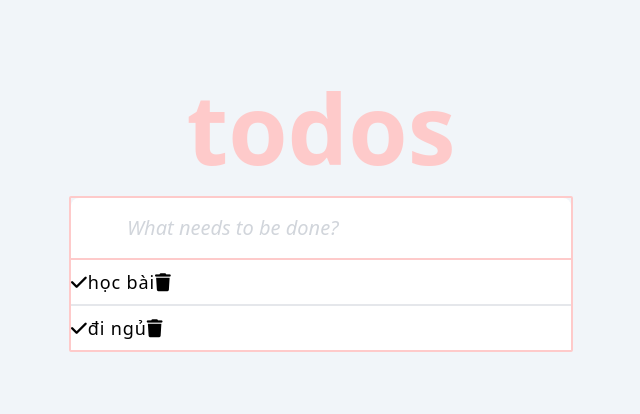
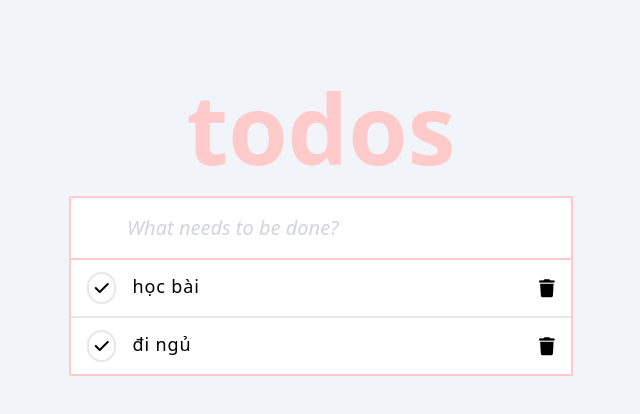
Before and after one commit to sansanhatecode/todolist-upgrade, a React (Create React App) app: page / in a window 1280 px wide. Shown: the top 414 px of the page, without its empty margins (319-959 px from the left). Built offline with nearby package versions, Linux system fonts and the light colour scheme.

Commit message:
done delete

```diff
--- a/src/App.jsx
+++ b/src/App.jsx
@@ -38,18 +38,27 @@ class App extends React.Component {
     // console.log(newJobs);
   }
 
+  //xoa cong viec duoc chon
   handleDelete = (e) => {
     const {jobs} = this.state;
-    console.log(jobs)
     let deleteId = e.currentTarget.id;
-    console.log(deleteId);
-    // console.log(e.currentTarget)
-    // const newJobs = jobs.splice(deleteId, 1);
-    // console.log(newJobs);
+    const newJobs = jobs;
+    newJobs.splice(deleteId, 1);
     this.setState({
-      jobs: jobs.splice(deleteId, 1),
+      jobs: newJobs,
     })
-    console.log(this.state)
+  }
+
+
+  //danh dau cong viec duoc lam xong
+  handleDone = (e) => {
+    let doneId = e.currentTarget.id;
+    // console.log(e.currentTarget.id)
+    const {jobs} = this.state;
+    console.log(jobs);
+    const newJobs = jobs;
+    newJobs[doneId].done = true;
+    // console.log(newJobs[doneId]);
   }
 
   render() {
@@ -68,6 +77,7 @@ class App extends React.Component {
           <ContentList
             jobs={jobs}
             handleDelete={this.handleDelete}
+            handleDone={this.handleDone}
           />
         </div>
       </div>
--- a/src/components/ContentList.jsx
+++ b/src/components/ContentList.jsx
@@ -19,26 +19,31 @@ class ContentList extends React.Component {
             //neu display status la true thi render ra phan tu
             if (job.displayStatus) {
               return (
-                <li
-                  key={index}
-                  className="py-2 border-b-2 last:border-none tracking-wider text-lg flex"
-                >
-                  {/* done button */}
+                <div className="flex gap-4 pl-4 border-b-2 last:border-none items-center">
                   <button
-                    // key={index}
+                    id={index}
                     onClick={(e) => handleDone(e)}
+                    className="border-2 border-gray-200 w-8 h-8 rounded-full"
                   >
                     <i className="fa-solid fa-check"></i>
                   </button>
+                  <li
+                    key={index}
+                    className="py-3 tracking-wider text-lg flex justify-between w-full"
+                  >
+                    {/* done button */}
+
                     <p className="flex-3">{job.name}</p>
                     {/* delete button */}
                     <button
                       id={index}
                       onClick={(e) => handleDelete(e)}
+                      className="w-8 h-8 pr-4"
                     >
-                    <i class="fa-solid fa-trash"></i>
+                      <i className="fa-solid fa-trash"></i>
                     </button>
                   </li>
+                </div>
               )
             }
           }
```
Lines whose indentation alone changed are shown as unchanged.
